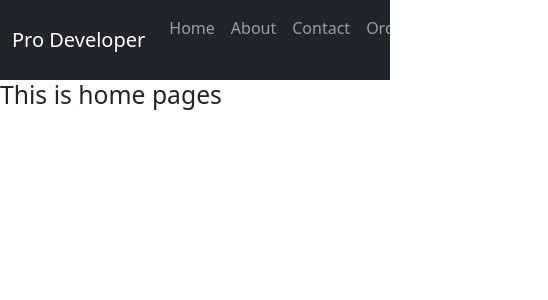
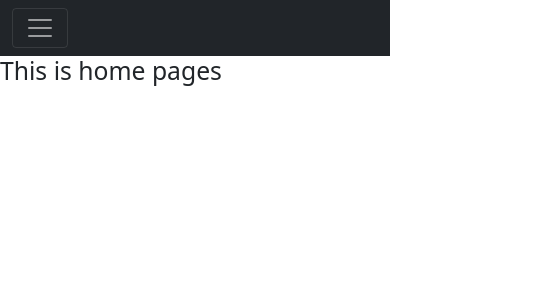
Before and after one commit to jhshakil/pro-developer, a React (Create React App) app: page / in a window 390 px wide. Shown: the top 300 px of the page, 548 px wide, since content can reach past the window. Built offline with nearby package versions, Linux system fonts and the light colour scheme.

Commit message:
make navbar responsive

```diff
--- a/src/pages/Shared/Header/Header.js
+++ b/src/pages/Shared/Header/Header.js
@@ -1,5 +1,5 @@
 import React from 'react';
-import { Container, Nav, Navbar } from 'react-bootstrap';
+import { Container, Nav, Navbar, NavDropdown } from 'react-bootstrap';
 import { Link } from 'react-router-dom';
 
 const Header = () => {
@@ -15,21 +15,41 @@ const Header = () => {
         //         <Link to='/register'>Register</Link>
         //     </div>
         // </div>
-        <>
-            <Navbar bg="dark" variant="dark">
-                <Container>
-                    <Navbar.Brand href="#home">Pro Developer</Navbar.Brand>
+        // <>
+        //     <Navbar bg="dark" variant="dark">
+        //         <Container>
+        //             <Navbar.Brand href="#home">Pro Developer</Navbar.Brand>
+        //             <Nav className="me-auto">
+        //                 <Nav.Link as={Link} to="/home">Home</Nav.Link>
+        //                 <Nav.Link as={Link} to="/about">About</Nav.Link>
+        //                 <Nav.Link href="#contact">Contact</Nav.Link>
+        //                 <Nav.Link href="#orders">Orders</Nav.Link>
+        //                 <Nav.Link href="#login">Log In</Nav.Link>
+        //                 <Nav.Link href="#register">Register</Nav.Link>
+        //             </Nav>
+        //         </Container>
+        //     </Navbar>
+        // </>
+        <Navbar collapseOnSelect expand="lg" bg="dark" variant="dark">
+            <Container>
+                <Navbar.Toggle aria-controls="responsive-navbar-nav" />
+                <Navbar.Collapse id="responsive-navbar-nav">
                     <Nav className="me-auto">
+                        <Navbar.Brand as={Link} to="/home">Pro Developer</Navbar.Brand>
+                    </Nav>
+                    <Nav>
+
                         <Nav.Link as={Link} to="/home">Home</Nav.Link>
                         <Nav.Link as={Link} to="/about">About</Nav.Link>
-                        <Nav.Link href="#contact">Contact</Nav.Link>
-                        <Nav.Link href="#orders">Orders</Nav.Link>
-                        <Nav.Link href="#login">Log In</Nav.Link>
-                        <Nav.Link href="#register">Register</Nav.Link>
+                        <Nav.Link as={Link} to="/contact">Contact</Nav.Link>
+                        <Nav.Link as={Link} to="/orders">Orders</Nav.Link>
+                        <Nav.Link as={Link} to="/login">Log In</Nav.Link>
+                        <Nav.Link as={Link} to="/register">Register</Nav.Link>
                     </Nav>
-                </Container>
-            </Navbar>
-        </>
+
+                </Navbar.Collapse>
+            </Container>
+        </Navbar>
     );
 };
 
```
Also changed, not shown: public/fakeData.json (added, +20 -0 lines).
